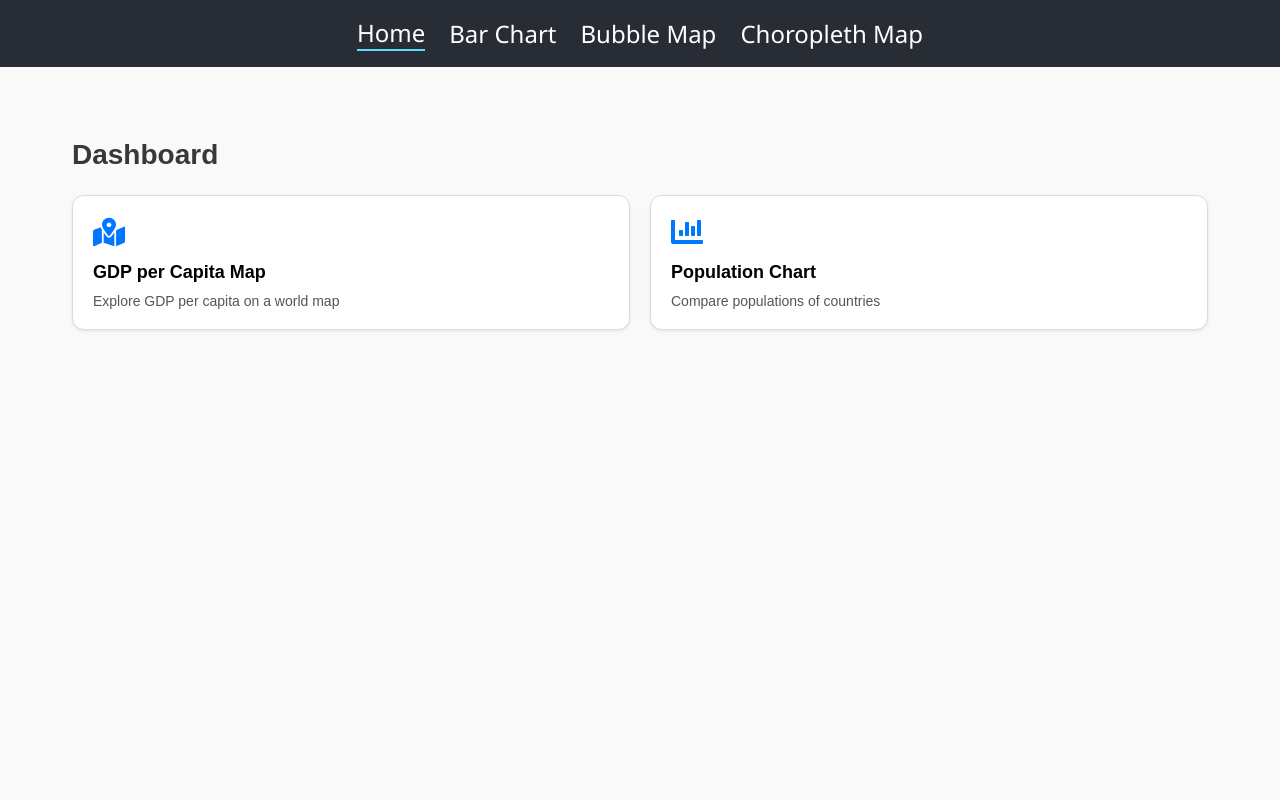
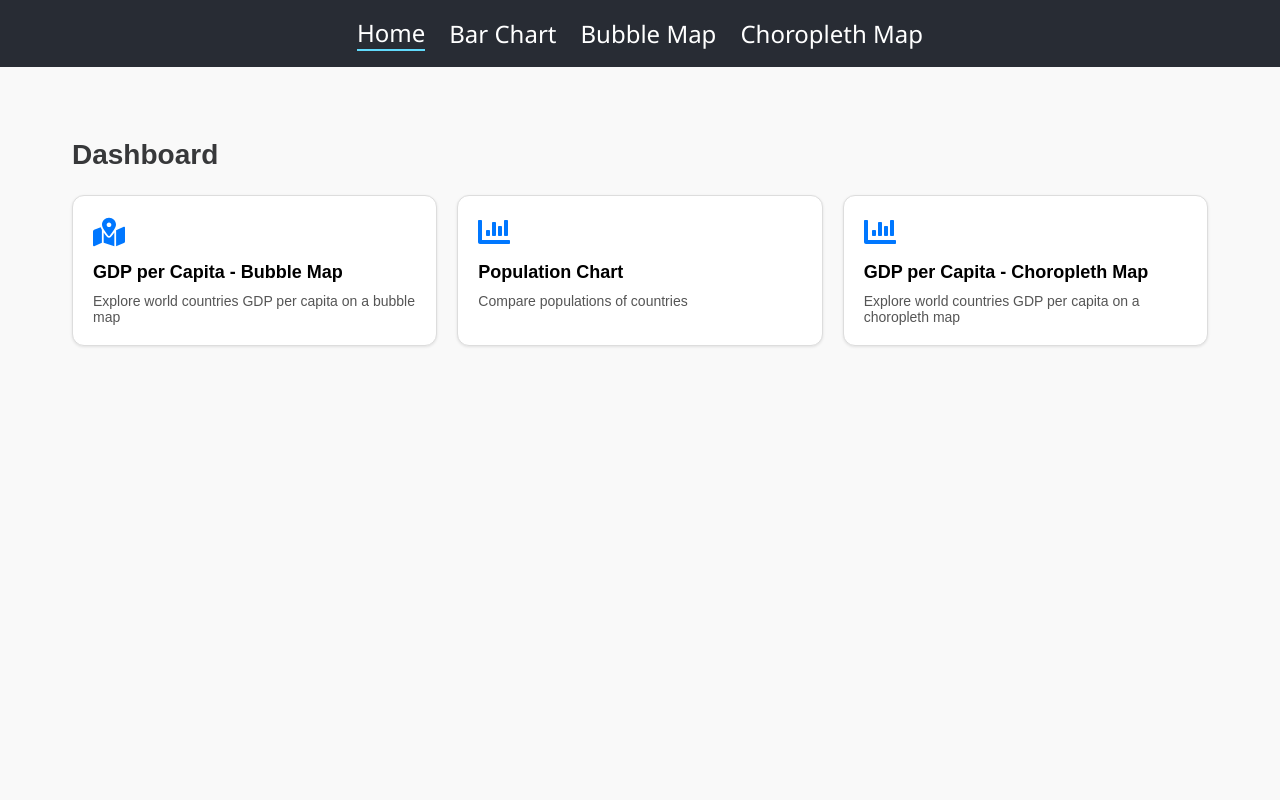
Before and after one commit to Gevorious/d3-charts, a React (Vite) app: page / in a window 1280 px wide. Shown: the top 800 px of the page. Built offline with nearby package versions, Linux system fonts and the light colour scheme.

Commit message:
Update dashboard items in Home component: rename GDP per Capita Map to GDP per Capita - Bubble Map with a new description, and add a new entry for GDP per Capita - Choropleth Map with its description and icon.

```diff
--- a/src/pages/Home/index.tsx
+++ b/src/pages/Home/index.tsx
@@ -4,8 +4,8 @@ import './styles.scss';
 
 const dashboardItems = [
   {
-    title: 'GDP per Capita Map',
-    description: 'Explore GDP per capita on a world map',
+    title: 'GDP per Capita - Bubble Map',
+    description: 'Explore world countries GDP per capita on a bubble map',
     icon: <FaMapMarkedAlt size={32} />,
     url: '/bubble-map',
   },
@@ -14,6 +14,12 @@ const dashboardItems = [
     description: 'Compare populations of countries',
     icon: <FaChartBar size={32} />,
     url: '/bar-chart',
+  },
+  {
+    title: 'GDP per Capita - Choropleth Map',
+    description: 'Explore world countries GDP per capita on a choropleth map',
+    icon: <FaChartBar size={32} />,
+    url: '/choropleth-map',
   },
 ];
 
```
